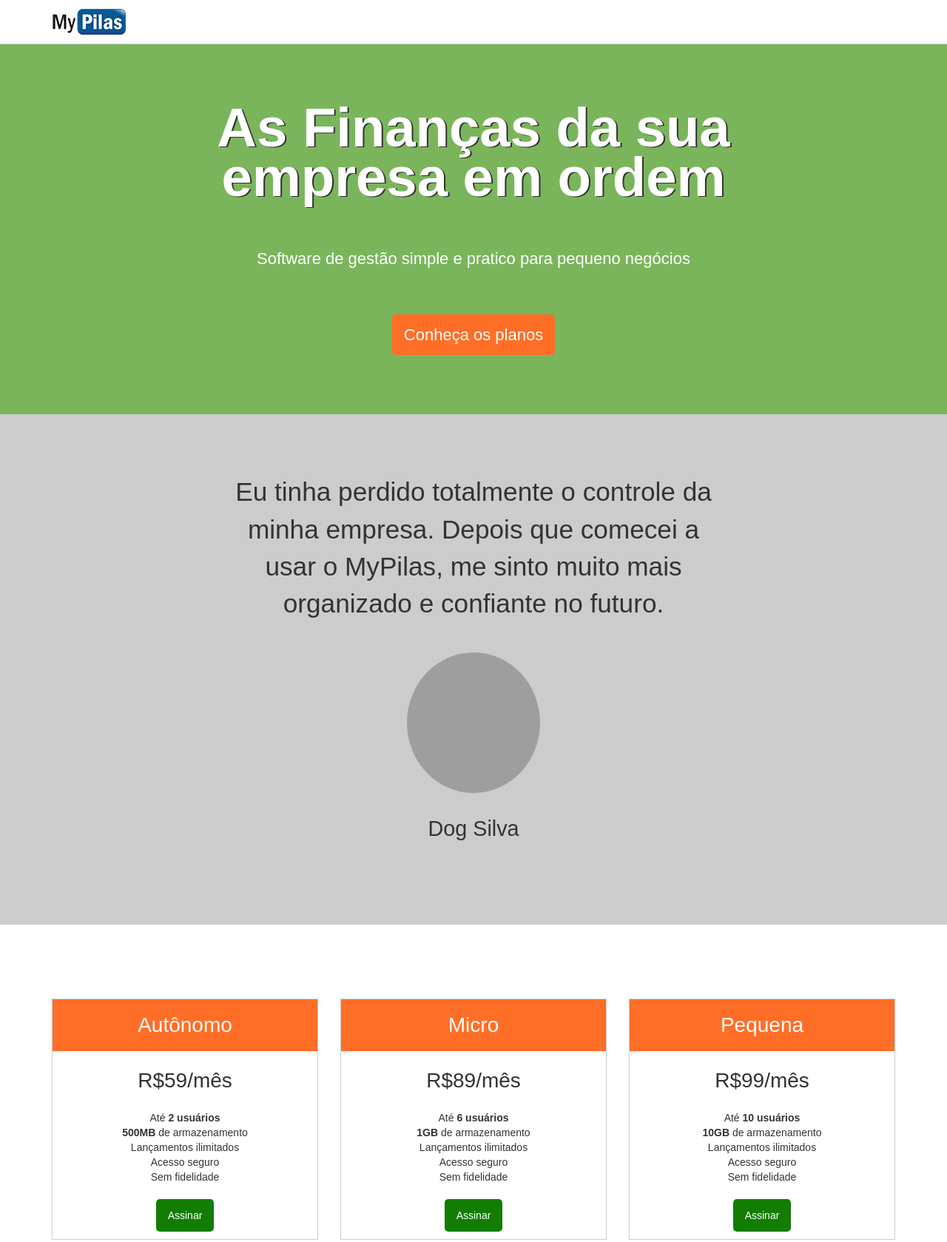
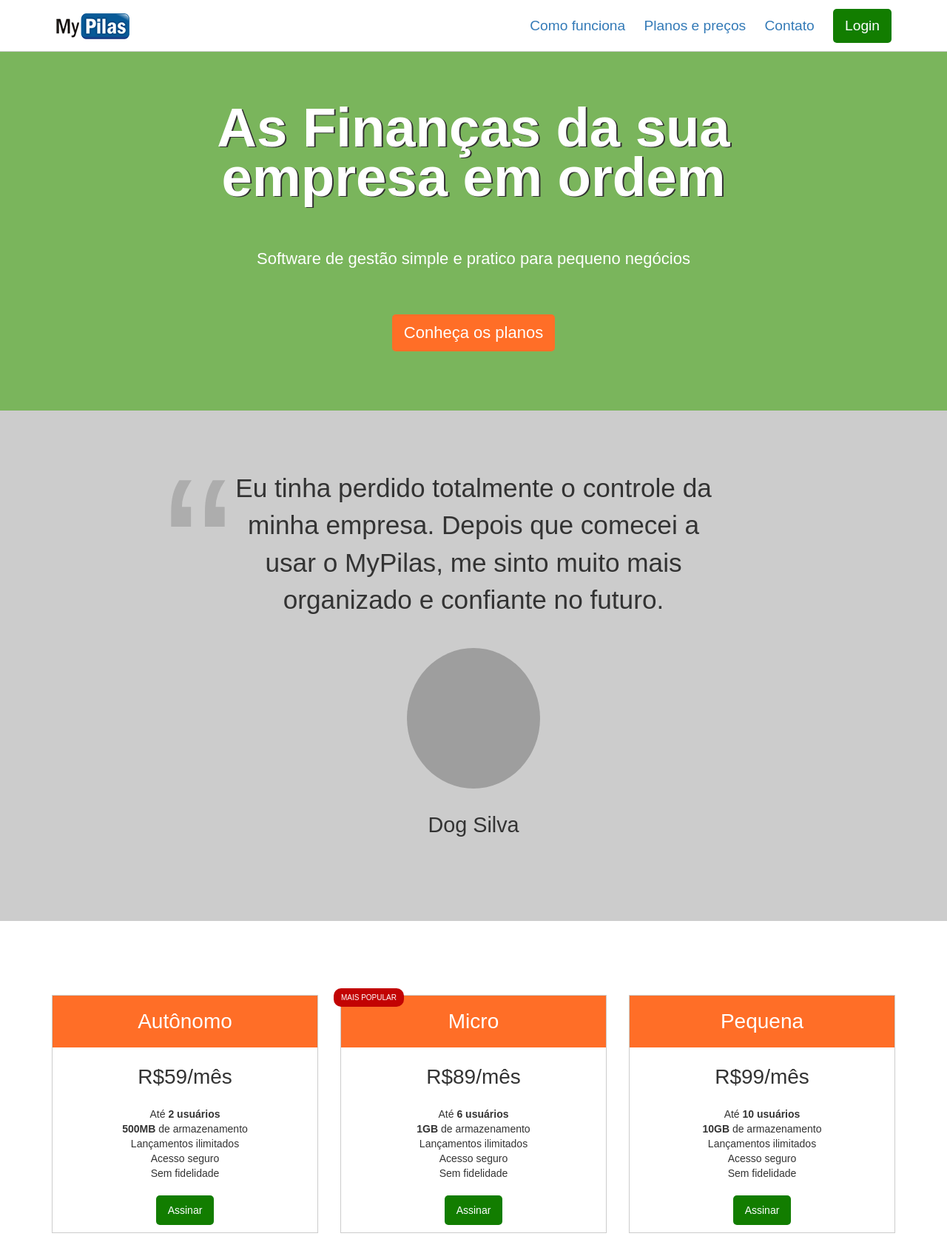
Before and after one commit to Lucaasshq/HTML-CSS-RESPONSIVO, a plain HTML site: page pagina-de-financas/index.html in a window 1280 px wide. Shown: the top 1679 px of the page at 74% size. Drawn offline with Linux system fonts and the light colour scheme; grey boxes are pictures that could not be loaded.

Commit message:
style(incluindo js)estilizando pagina e adiciona javascript no menu lateral

```diff
--- a/pagina-de-financas/css/componentes.css
+++ b/pagina-de-financas/css/componentes.css
@@ -7,6 +7,20 @@ PLANO
   padding: 10px;
   margin-top: 100px;
   font-size: 0.875rem;
+  position: relative;
+}
+
+.plano--mais-popular::after {
+  position: absolute;
+  top: -10px;
+  left: -10px;
+  background-color: #c20303;
+  color: #fff;
+  content: "MAIS POPULAR";
+  padding: 0 10px;
+  border-radius: 10px;
+  font-size: 0.7142em;
+  line-height: 2.5;
 }
 
 .plano__cabecalho {
@@ -42,10 +56,10 @@ PLANO
   BOTÃO
 \* --------------------------- */
 
-.plano--botao {
+.plano--botao, .botao--login {
   display: inline-block;
   background-color: #127d00;
-
+  line-height: normal;
   color: white;
   padding: 12px 16px;
   transition: 0.3s;
@@ -127,10 +141,24 @@ PLANO
 }
 
 .depoimento__citacao {
+  position: relative;
   margin: 0;
   padding: 0 60px;
   text-align: center;
   font: 1em;
+
+
+}
+
+.depoimento__citacao::before {
+  position: absolute;
+  left: -20px;
+  top: -90px;
+
+  color: #adadad;
+
+  content: "\201C";
+  font-size: 8em;
 }
 
 .depoimento__autor {
@@ -148,3 +176,90 @@ PLANO
 .diretos-ath {
   font-size: large;
 }
+
+
+/* --------------------------- *\
+  NAVEGACAO
+\* --------------------------- */
+
+.navegacao {
+  margin: 5px;
+}
+
+.navegacao__menu {
+  float: right;
+}
+
+
+/* --------------------------- *\
+  BOTAO-CHAVEADOR
+\* --------------------------- */
+
+.botao-chaveador {
+  background-image: url("../assets/bars.png");
+  border: 0;
+  width: 25px;
+  height: 25px;
+  margin-top: 15px;
+
+}
+
+
+@media (min-width: 992px) {
+  .botao-chaveador {
+    display: none;
+  }
+}
+
+/* --------------------------- *\
+  MENU-ITEM
+\* --------------------------- */
+
+.menu {
+  margin: 0;
+  list-style: none;
+  font-size: 1.2rem;
+
+}
+
+
+@media (max-width: 991px) {
+  .menu {
+    position: fixed;
+    left: 0;
+    top: 0;
+    bottom: 0;
+
+
+    background-color: #fbfbfb;
+    width: 200px;
+
+    padding: 20px;
+    border: 1px solid #eee;
+    display: none;
+  }
+
+  .menu--ativo {
+    display: block;
+  }
+
+  .menu__item {
+    display: block;
+    line-height: 3;
+  }
+
+  .menu__item--botao {
+    margin-top: 20px;
+  }
+
+}
+
+@media (min-width: 992px) {
+  .menu__item {
+    display: inline-block;
+    padding-right: 20px;
+  }
+  .menu__item:last-of-type {
+    padding-right: 0px;
+  }
+}
--- a/pagina-de-financas/css/layout.css
+++ b/pagina-de-financas/css/layout.css
@@ -2,8 +2,9 @@
 
 .layout-cabecalho {
   border-bottom: 1px solid #ccc;
-  height: 60px;
+  height: 70px;
   background-color: white;
+  line-height: 60px;
 }
 
 .layout-cabecalho--home {
@@ -14,9 +15,9 @@
   z-index: 1;
 }
 
-.layout-cabecalho img {
+/* .layout-cabecalho img {
   margin-top: 12px;
-}
+} */
 
 
 .layout-chamada {
--- a/pagina-de-financas/index.html
+++ b/pagina-de-financas/index.html
@@ -12,7 +12,28 @@
   <body>
     <header class="layout-cabecalho layout-cabecalho--home">
       <div class="container">
-        <img src="../pagina-de-financas/assets/logo.png" width="100" height="35" alt="My Pilas" />
+        <nav class="navegacao">
+          <img src="../pagina-de-financas/assets/logo.png" width="100" height="35" alt="My Pilas" />
+
+          <div class="navegacao__menu">
+            <button class="botao-chaveador js-botao-hook"></button>
+
+            <ul class="menu js-menu menu--ativo">
+              <li class="menu__item">
+                <a href="#">Como funciona</a>
+              </li>
+              <li class="menu__item">
+                <a href="#planos-tipos">Planos e preços</a>
+              </li>
+              <li class="menu__item">
+                <a href="#">Contato</a>
+              </li>
+              <li class="menu__item menu__item--botao">
+                <a class="plano--botao botao--login" href="#">Login</a>
+              </li>
+            </ul>
+          </div>
+        </nav>
       </div>
     </header>
 
@@ -67,7 +88,7 @@
           </div>
 
           <div class="col-md-4">
-            <div class="plano">
+            <div class="plano plano--mais-popular">
               <h2 class="plano__cabecalho">Micro</h2>
               <div class="plano__preco">R$89/mês</div>
               <ul class="plano__caracteristicas">
@@ -104,5 +125,7 @@
         <p class="diretos-ath">&copy; MyPilas. Todos os direitos reservados</p>
       </div>
     </footer>
+
+    <script src="../pagina-de-financas/js/app.js"></script>
   </body>
 </html>
--- /dev/null
+++ b/pagina-de-financas/js/app.js
@@ -0,0 +1,6 @@
+var alternador = document.querySelector('.js-botao-hook')
+
+alternador.onclick = function() {
+  var menu = document.querySelector('.js-menu')
+  menu.classList.toggle('menu--ativo')
+}
```
Also changed, not shown: Aulas/14-posicionamento-relativo-e-absoluto/index.html (renamed from Aulas/14-posicionamento-relativo/index.html, +1 -1 lines), Aulas/14-posicionamento-relativo-e-absoluto/style.css (renamed from Aulas/14-posicionamento-relativo/style.css, +12 -2 lines), pagina-de-financas/assets/bars.png (added).
